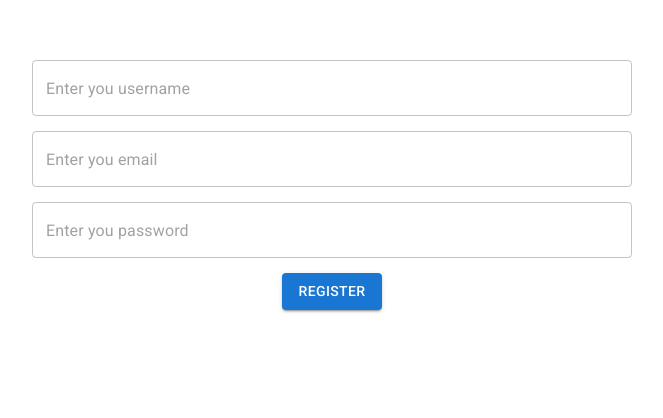
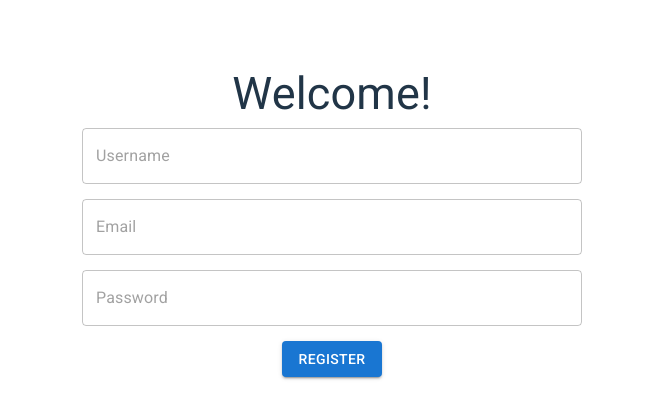
Before and after one commit to densemenyuk/DARU, a React (Vite) app: page /auth/register in a window 1280 px wide. Shown: the part 220-638 px from the top of the page, without its empty margins (308-971 px from the left). Built offline with nearby package versions, Linux system fonts and the light colour scheme.

Commit message:
text changed

```diff
--- a/src/pages/Register.tsx
+++ b/src/pages/Register.tsx
@@ -30,11 +30,12 @@ export const RegisterPage = () => {
 
   return (
     <Container>
+      <StyledDivTittle>Welcome!</StyledDivTittle>
       <StyledForm onSubmit={handleSubmit}>
         <FormGroup>
           <TextField
             type="text"
-            placeholder="Enter you username"
+            placeholder="Username"
             value={formData.username}
             onChange={(e) => {
               setFormData((v) => ({ ...v, username: e.target.value }));
@@ -44,7 +45,7 @@ export const RegisterPage = () => {
         <FormGroup>
           <TextField
             type="text"
-            placeholder="Enter you email"
+            placeholder="Email"
             value={formData.email}
             onChange={(e) => {
               setFormData((v) => ({ ...v, email: e.target.value }));
@@ -54,7 +55,7 @@ export const RegisterPage = () => {
         <FormGroup>
           <TextField
             type="password"
-            placeholder="Enter you password"
+            placeholder="Password"
             value={formData.password}
             onChange={(e) => {
               setFormData((v) => ({ ...v, password: e.target.value }));
@@ -70,10 +71,15 @@ export const RegisterPage = () => {
 };
 
 const StyledForm = styled('form')`
-  width: 600px;
+  width: 500px;
   margin: 0 auto;
 `;
 
 const FormGroup = styled(MuiFormGroup)`
   margin-bottom: 15px;
 `;
+
+const StyledDivTittle = styled('div')`
+  font-size: 45px;
+  color: #213547;
+`;
```
